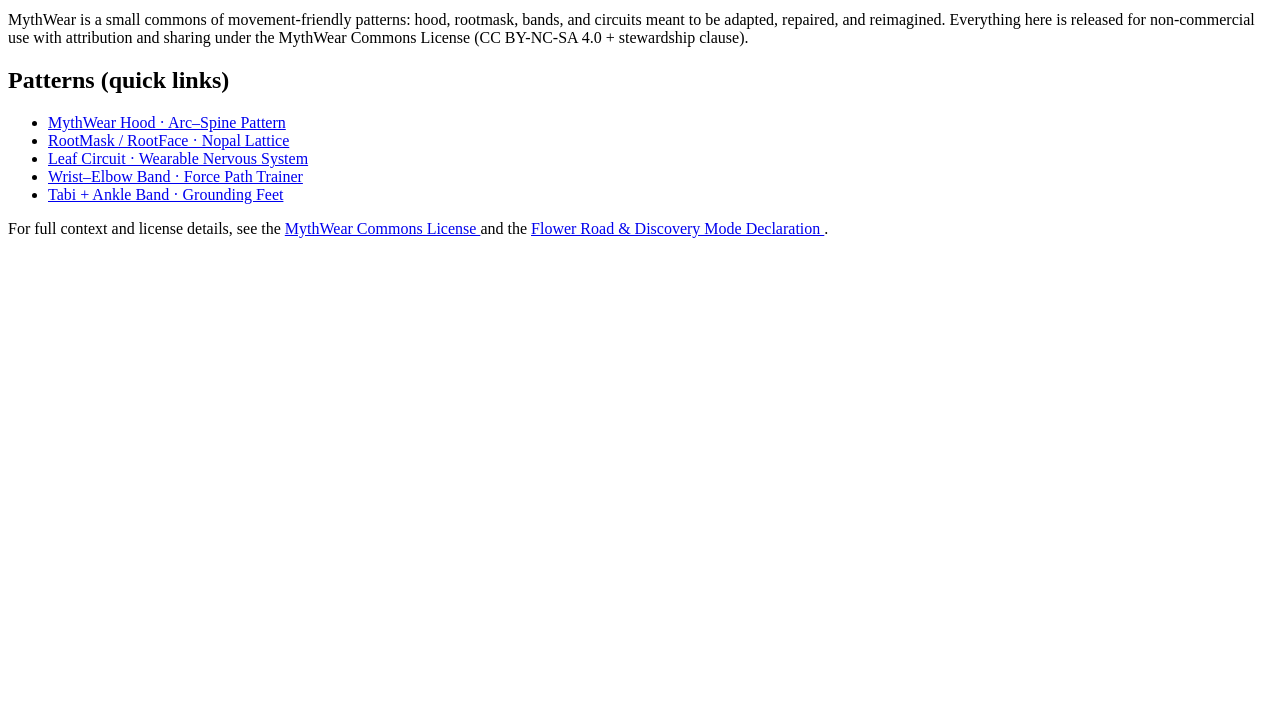
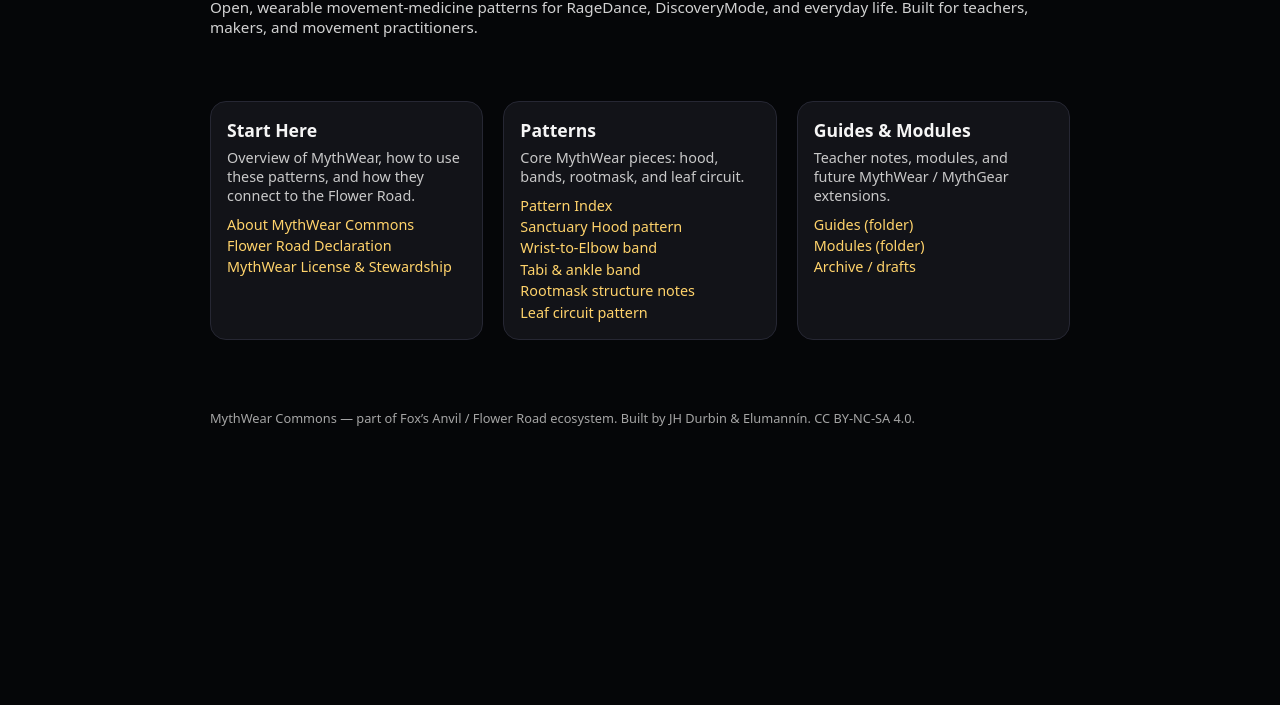
Before and after one commit to Jacobo-DM/mythwear-commons, a plain HTML site: page index.html in a window 1280 px wide. Shown: the part 95-800 px from the top of the page. Drawn offline with Linux system fonts and the light colour scheme.

Commit message:
Update index.html

```diff
--- a/index.html
+++ b/index.html
@@ -1,70 +1,132 @@
 <!DOCTYPE html>
 <html lang="en">
 <head>
-  <meta charset="utf-8" />
+  <meta charset="UTF-8" />
   <title>MythWear Commons</title>
   <meta name="viewport" content="width=device-width, initial-scale=1" />
+  <style>
+    body {
+      font-family: system-ui, -apple-system, BlinkMacSystemFont, "Segoe UI", sans-serif;
+      margin: 0;
+      padding: 0;
+      background: #050608;
+      color: #f5f5f5;
+    }
+    header, main, footer {
+      max-width: 860px;
+      margin: 0 auto;
+      padding: 1.5rem 1.5rem 0;
+    }
+    header h1 {
+      margin-bottom: 0.25rem;
+    }
+    header p {
+      margin-top: 0;
+      color: #d2d2d2;
+      font-size: 0.95rem;
+    }
+    .grid {
+      display: grid;
+      gap: 1.25rem;
+      margin: 1.5rem 0 2rem;
+    }
+    @media (min-width: 720px) {
+      .grid {
+        grid-template-columns: repeat(3, minmax(0, 1fr));
+      }
+    }
+    .card {
+      border-radius: 1rem;
+      padding: 1rem 1rem 1.1rem;
+      background: #121318;
+      border: 1px solid #262733;
+    }
+    .card h2 {
+      font-size: 1.1rem;
+      margin: 0 0 0.4rem;
+    }
+    .card p {
+      font-size: 0.9rem;
+      margin: 0 0 0.6rem;
+      color: #c9c9c9;
+    }
+    .card ul {
+      list-style: none;
+      padding-left: 0;
+      margin: 0;
+      font-size: 0.9rem;
+    }
+    .card li + li {
+      margin-top: 0.15rem;
+    }
+    a {
+      color: #ffd36b;
+      text-decoration: none;
+    }
+    a:hover {
+      text-decoration: underline;
+    }
+    footer {
+      padding-bottom: 2rem;
+      font-size: 0.8rem;
+      color: #a5a5a5;
+    }
+  </style>
 </head>
 <body>
   <header>
-    <nav>
-      MythWear Commons:
-      <a href="https://jacobo-dm.github.io/mythwear-commons/mythwear-license.html">License</a> ·
-      <a href="https://jacobo-dm.github.io/mythwear-commons/flower-road-declaration.html">Declaration</a> ·
-      <a href="Patterns/">Patterns</a>
-    </nav>
+    <h1>MythWear Commons</h1>
+    <p>
+      Open, wearable movement-medicine patterns for RageDance, DiscoveryMode, and everyday life.
+      Built for teachers, makers, and movement practitioners.
+    </p>
   </header>
 
   <main>
-    <h1>MythWear Commons</h1>
+    <section class="grid">
+      <!-- Start Here -->
+      <article class="card">
+        <h2>Start Here</h2>
+        <p>Overview of MythWear, how to use these patterns, and how they connect to the Flower Road.</p>
+        <ul>
+          <li><a href="about.html">About MythWear Commons</a></li>
+          <li><a href="flower-road-declaration.html">Flower Road Declaration</a></li>
+          <li><a href="mythwear-license.html">MythWear License &amp; Stewardship</a></li>
+        </ul>
+      </article>
 
+      <!-- Patterns -->
+      <article class="card">
+        <h2>Patterns</h2>
+        <p>Core MythWear pieces: hood, bands, rootmask, and leaf circuit.</p>
+        <ul>
+          <li><a href="patterns.html">Pattern Index</a></li>
+          <li><a href="mythwear_hood_pattern.txt">Sanctuary Hood pattern</a></li>
+          <li><a href="wrist_to_elbow_band.txt">Wrist-to-Elbow band</a></li>
+          <li><a href="tabi_and_ankle_band.txt">Tabi &amp; ankle band</a></li>
+          <li><a href="rootmask_structure.txt">Rootmask structure notes</a></li>
+          <li><a href="leaf_circuit_pattern.txt">Leaf circuit pattern</a></li>
+        </ul>
+      </article>
+
+      <!-- Guides & Modules -->
+      <article class="card">
+        <h2>Guides &amp; Modules</h2>
+        <p>Teacher notes, modules, and future MythWear / MythGear extensions.</p>
+        <ul>
+          <li><a href="guides/">Guides (folder)</a></li>
+          <li><a href="modules/">Modules (folder)</a></li>
+          <li><a href="trash/">Archive / drafts</a></li>
+        </ul>
+      </article>
+    </section>
+  </main>
+
+  <footer>
     <p>
-      MythWear is a small commons of movement-friendly patterns: hood, rootmask,
-      bands, and circuits meant to be adapted, repaired, and reimagined.
-      Everything here is released for non-commercial use with attribution and
-      sharing under the MythWear Commons License
-      (CC BY-NC-SA 4.0 + stewardship clause).
+      MythWear Commons &mdash; part of Fox’s Anvil / Flower Road ecosystem.
+      Built by JH Durbin &amp; Elumannín. CC BY-NC-SA 4.0.
     </p>
-
-    <h2>Patterns (quick links)</h2>
-    <ul>
-      <li>
-        <a href="https://jacobo-dm.github.io/mythwear-commons/mythwear_hood_pattern.txt">
-          MythWear Hood · Arc–Spine Pattern
-        </a>
-      </li>
-      <li>
-        <a href="https://jacobo-dm.github.io/mythwear-commons/rootmask_structure.txt">
-          RootMask / RootFace · Nopal Lattice
-        </a>
-      </li>
-      <li>
-        <a href="https://jacobo-dm.github.io/mythwear-commons/leaf_circuit_pattern.txt">
-          Leaf Circuit · Wearable Nervous System
-        </a>
-      </li>
-      <li>
-        <a href="https://jacobo-dm.github.io/mythwear-commons/wrist_to_elbow_band.txt">
-          Wrist–Elbow Band · Force Path Trainer
-        </a>
-      </li>
-      <li>
-        <a href="https://jacobo-dm.github.io/mythwear-commons/tabi_and_ankle_band.txt">
-          Tabi + Ankle Band · Grounding Feet
-        </a>
-      </li>
-    </ul>
-
-    <p>
-      For full context and license details, see the
-      <a href="https://jacobo-dm.github.io/mythwear-commons/mythwear-license.html">
-        MythWear Commons License
-      </a>
-      and the
-      <a href="https://jacobo-dm.github.io/mythwear-commons/flower-road-declaration.html">
-        Flower Road &amp; Discovery Mode Declaration
-      </a>.
-    </p>
-  </main>
+  </footer>
 </body>
 </html>
```
